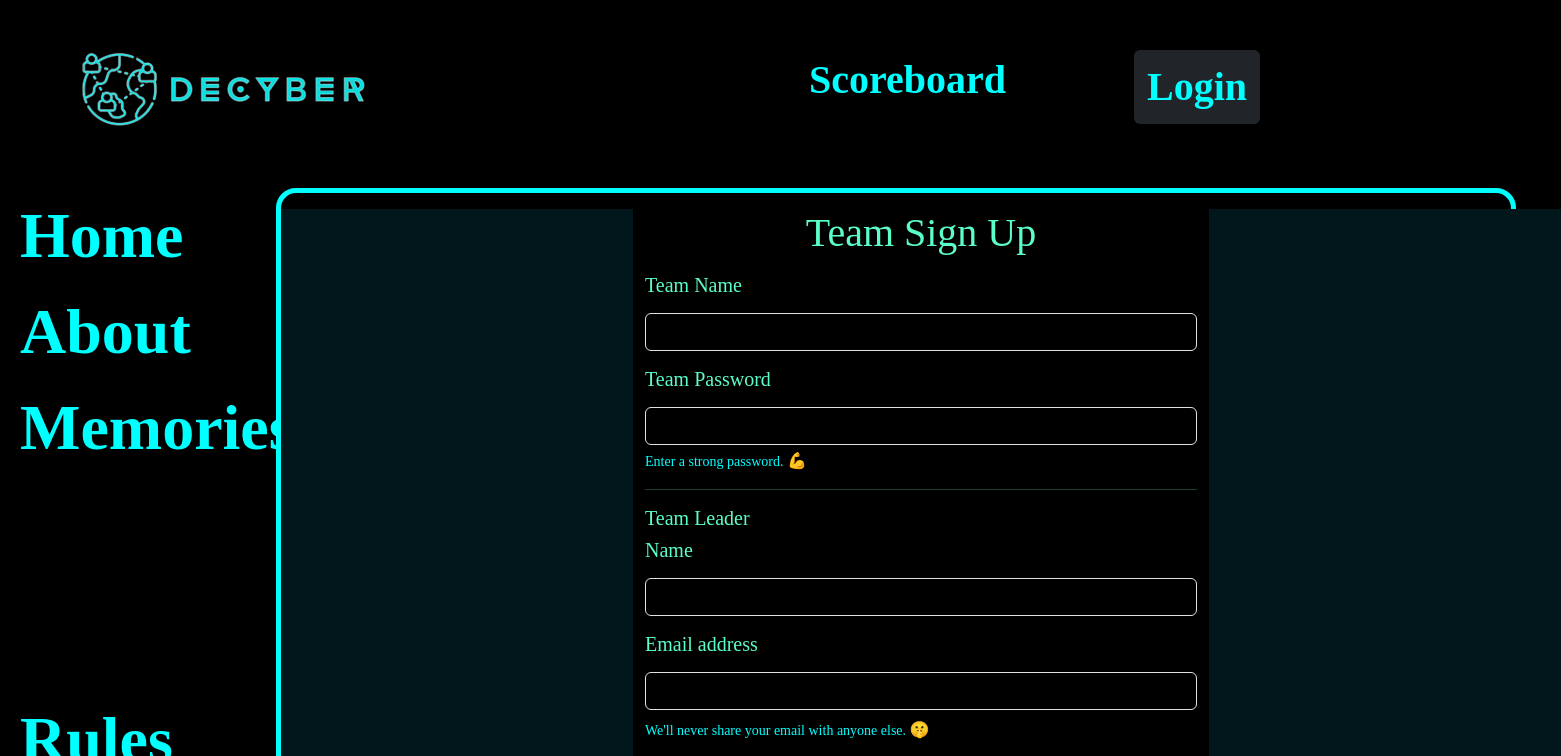
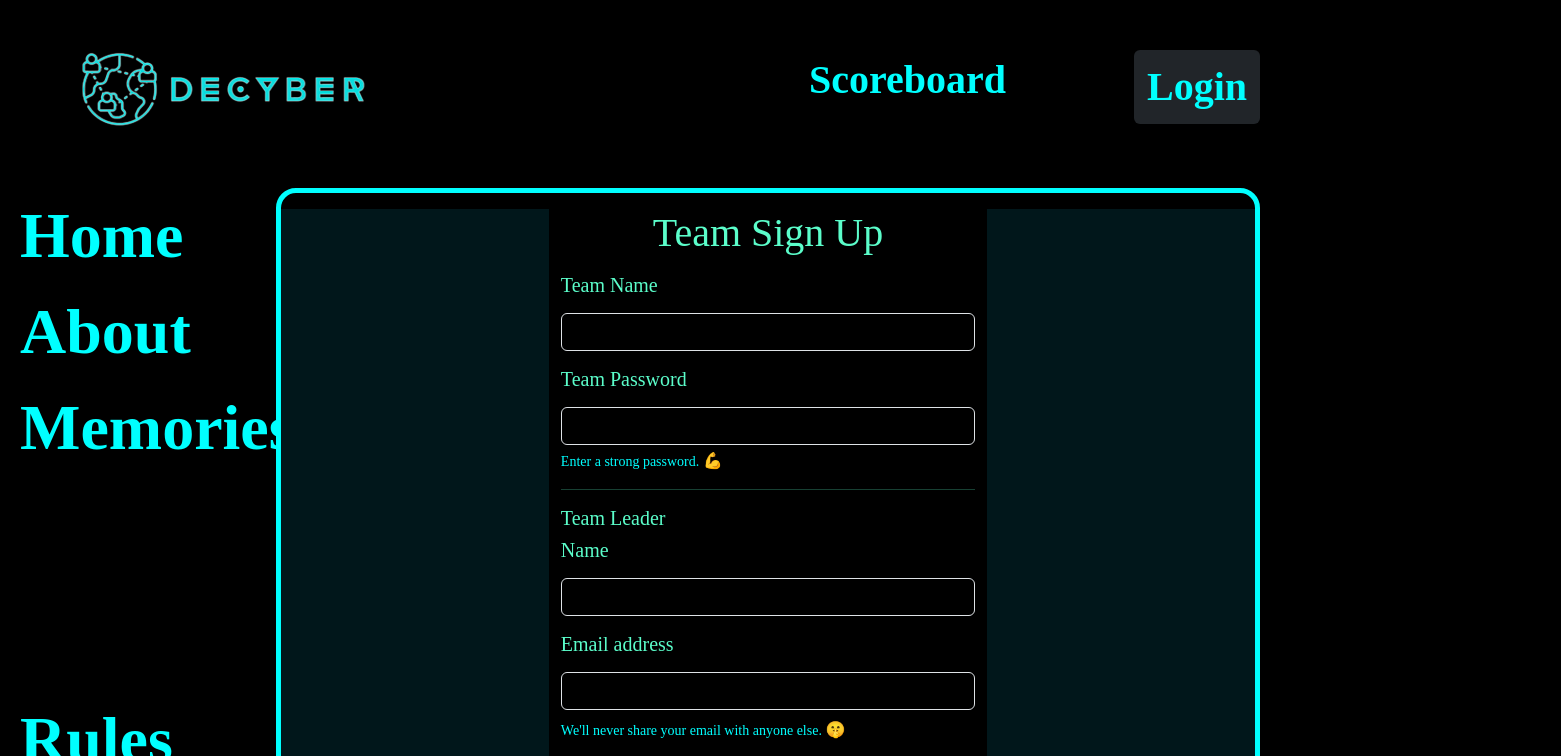
Before and after one commit to AyusGup/Decyber, a React (Create React App) app in the folder decyber/decyber-frontend/: page /signup in a window 1280 px wide. Shown: the top 756 px of the page, 1561 px wide, since content can reach past the window. Built offline with nearby package versions, Linux system fonts and the light colour scheme; a web font is replaced by a local one.

Commit message:
overflow tackled

```diff
--- a/decyber/decyber-frontend/src/App.js
+++ b/decyber/decyber-frontend/src/App.js
@@ -50,7 +50,7 @@ function App() {
                 <Navbar showAlert={showAlert} />
                 <div className="below-navcontent">
                   <Sidebar />
-                  <div className="sideContent">
+                  <div className="sideContent" style={{ overflow: 'hidden', overflowY: 'auto'  }}>
                     <Routes>
                       <Route exact path="/" element={<WorldMap />} />
                       <Route
--- a/decyber/decyber-frontend/src/styles/signup.css
+++ b/decyber/decyber-frontend/src/styles/signup.css
@@ -1,7 +1,7 @@
 .Signup {
     background-color: #01171b;
-    width: 100vw;
-    height: 100vh;
+    /* width: 100vw;
+    height: 100vh; */
 }
 
 .member-signup * {
```
